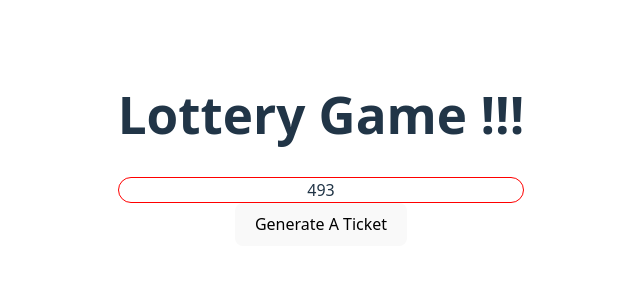
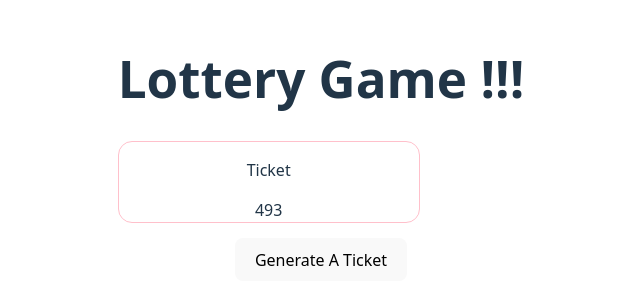
Before and after one commit to hiteshsaini0279/React-concepts, a React app: page / in a window 1280 px wide. Shown: the part 242-546 px from the top of the page, without its empty margins (319-959 px from the left). Built offline with nearby package versions, Linux system fonts and the light colour scheme; the HTML template or start-up script is replaced by a standard one.

Commit message:
seventh day

```diff
--- a/src/App.jsx
+++ b/src/App.jsx
@@ -3,11 +3,15 @@
 import LudoBoard from './LudoBoard';
 import ToDoList from './ToDoList';
 import Lottery from './Lottery';
+import Ticket from './Ticket';
 function App() {
   return (
     <>
     {/* <ToDoList /> */}
-<Lottery />
+<Lottery n={3} winningSum={15} />
+{/* <Ticket ticket={[1,2,3]}/>
+<Ticket ticket={[1,2,23,34,3]}/> */}
+
     </>
   )
 }
--- a/src/Lottery.jsx
+++ b/src/Lottery.jsx
@@ -1,20 +1,17 @@
 import { useState } from "react";
 import "./Lottery.css";
 import {genTicket,sum} from "./helper";
-export default function Lottery() {
-    let [ticket, setTicket] = useState(genTicket(3));
-    let isWinning=sum(ticket) === 15;
+import Ticket from "./Ticket";
+export default function Lottery({n=3, winningSum=15}) {
+    let [ticket, setTicket] = useState(genTicket(n));
+    let isWinning=sum(ticket) === winningSum;
     let BuyAticket=()=>{
-        setTicket(genTicket(3));
+        setTicket(genTicket(n));
     }
     return(
         <div>
             <h1>Lottery Game !!!</h1>
-            <div className="ticket" >
-                <span>{ticket[0]}</span>
-                  <span>{ticket[1]}</span>
-                    <span>{ticket[2]}</span>
-            </div>
+            <Ticket ticket={ticket}/>
             <button onClick={BuyAticket}>Generate A Ticket</button>
             <h3>{isWinning && "congratulation!!! you have won... "}</h3>
         </div>
--- /dev/null
+++ b/src/Ticket.css
@@ -0,0 +1,7 @@
+.Ticket{
+    border:1px solid pink;
+    border-radius: 14px;
+    width: 300px;
+    height: 80px;
+    margin-bottom: 15px;
+}
--- /dev/null
+++ b/src/Ticket.jsx
@@ -0,0 +1,10 @@
+import TicketNum from "./TicketNum";
+import './Ticket.css';
+export default function Ticket({ticket}){
+    return (
+        <div className="Ticket">
+            <p>Ticket</p>
+            {ticket.map((num, index) => <TicketNum key={index} num={num}/>)}
+        </div>
+    )
+}
--- /dev/null
+++ b/src/TicketNum.css
@@ -0,0 +1,3 @@
+.TicketNum{
+    font-size: 3 rem;
+}
--- /dev/null
+++ b/src/TicketNum.jsx
@@ -0,0 +1,5 @@
+import "./TicketNum.css";
+
+export default function TicketNum({num}){
+    return <span className="TicketNum">{num}</span>;
+};
```
